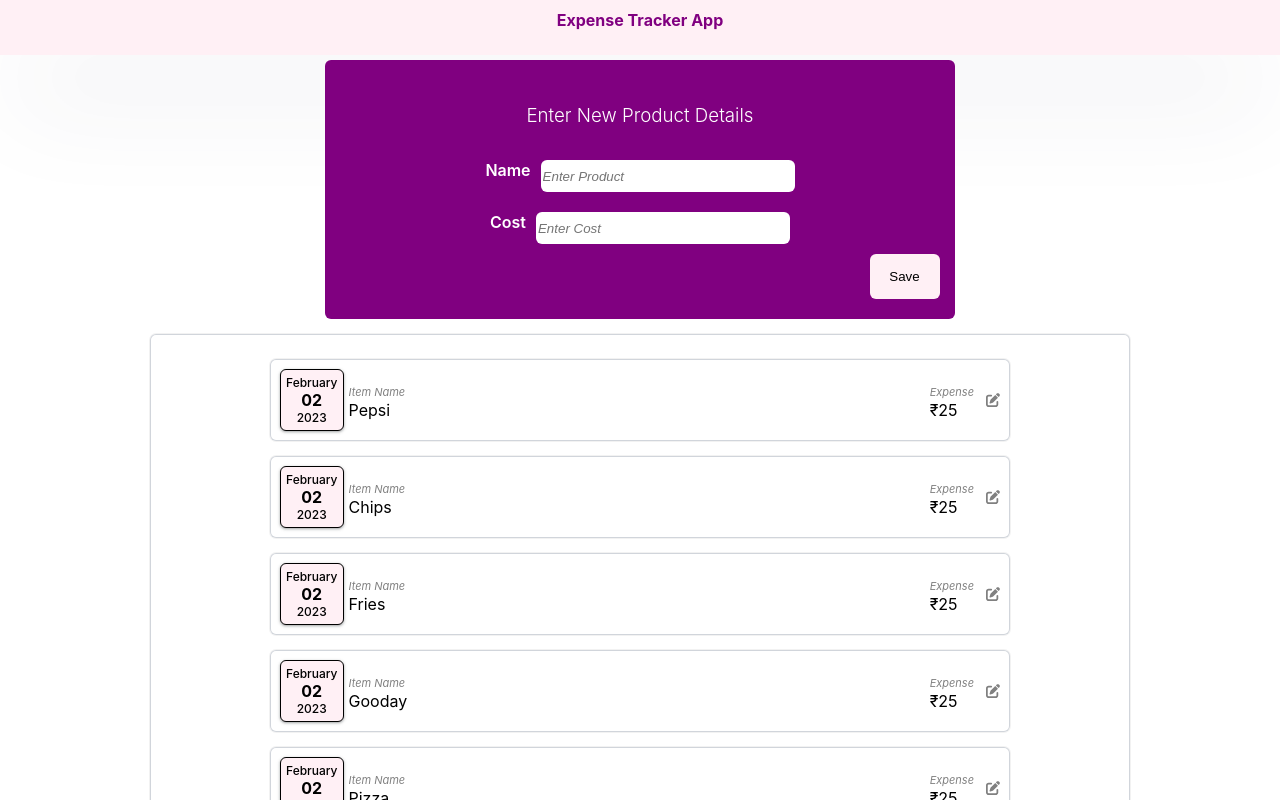
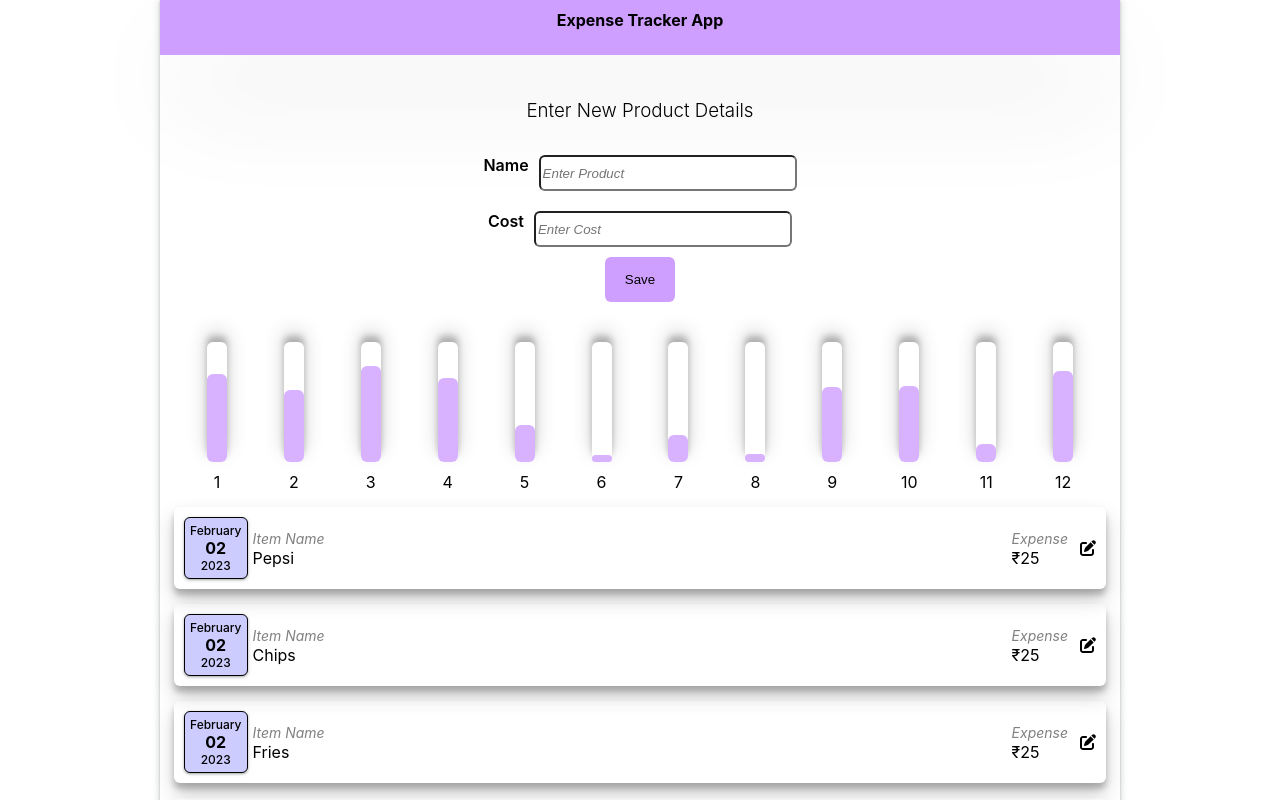
Before and after one commit to AyushVerma150/react-expense-tracker-2023, a React (Create React App) app: page / in a window 1280 px wide. Shown: the top 800 px of the page. Built offline with nearby package versions, Linux system fonts and the light colour scheme.

Commit message:
Expense Filter is Added - Integration Pending

```diff
--- a/src/App.js
+++ b/src/App.js
@@ -2,6 +2,7 @@ import React, { useEffect, useState } from 'react';
 import AppHeader from './components/UI/AppHeader';
 import ExpensesList from './components/Expense/ExpensesList';
 import AddEditExpense from './components/Expense/AddEditExpense';
+import ExpenseFilter from './components/Expense/ExpenseFilter';
 
 const App = () => {
   // default Values
@@ -63,13 +64,23 @@ const App = () => {
   };
 
   return (
-    <div>
+    <div
+      style={{
+        width: '75%',
+        margin: '0px auto',
+        boxShadow:
+          'rgba(60, 64, 67, 0.3) 0px 1px 2px 0px, rgba(60, 64, 67, 0.15) 0px 2px 6px 2px',
+        // margin: '15px',
+        padding: '0 0 10px 0px',
+      }}
+    >
       <AppHeader />
       <AddEditExpense
         edit={editEnabled}
         editInfo={editInfo}
         addEditHandler={addEditExpenseHandler}
       />
+      <ExpenseFilter />
       <ExpensesList productsInfo={productsInfo} editHandler={editHandler} />
     </div>
   );
--- a/src/components/Expense/AddEditExpense.js
+++ b/src/components/Expense/AddEditExpense.js
@@ -31,20 +31,26 @@ const AddEditExpense = ({ edit, editInfo, addEditHandler }) => {
   };
 
   return (
-    <div style={{ width: '78%', margin: '0 auto ', color: 'white' }}>
+    <div
+      style={{
+        width: '100%',
+        margin: '0 auto ',
+        color: 'white',
+      }}
+    >
       <form
         onSubmit={(e) => {
           e.preventDefault();
           onSaveClickHandler();
         }}
         style={{
-          width: '60%',
+          width: '75%',
           margin: '0 auto',
-          background: 'purple',
           textAlign: 'cenetr',
           minHeight: 'max-content',
           borderRadius: '0.375rem',
           padding: '20px 15px',
+          color: 'black',
         }}
       >
         <h3
@@ -66,8 +72,6 @@ const AddEditExpense = ({ edit, editInfo, addEditHandler }) => {
             name="title"
             onChange={onChangeHandler}
             style={{
-              outline: 'none',
-              border: 'none',
               minHeight: '30px',
               fontStyle: 'italic',
               borderRadius: '0.375rem',
@@ -94,8 +98,6 @@ const AddEditExpense = ({ edit, editInfo, addEditHandler }) => {
               onChangeHandler(e);
             }}
             style={{
-              outline: 'none',
-              border: 'none',
               minHeight: '30px',
               fontStyle: 'italic',
               borderRadius: '0.375rem',
@@ -109,10 +111,10 @@ const AddEditExpense = ({ edit, editInfo, addEditHandler }) => {
           />
         </div>
 
-        <div style={{ textAlign: 'right', margin: '0 auto' }}>
+        <div style={{ textAlign: 'center', margin: '0 auto' }}>
           <button
             style={{
-              background: '#FFF0F5',
+              background: '#CF9FFF',
               border: 'none',
               outline: 'none',
               color: 'white',
--- a/src/components/Expense/ExpenseDate.js
+++ b/src/components/Expense/ExpenseDate.js
@@ -4,7 +4,7 @@ const ExpenseDate = ({ date }) => {
       <div
         style={{
           display: 'block',
-          backgroundColor: '#FFF0F5',
+          backgroundColor: '#CCCCFF',
           textAlign: 'center',
           padding: '5px 5px',
           borderRadius: '0.375rem',
--- /dev/null
+++ b/src/components/Expense/ExpenseFilter.js
@@ -0,0 +1,50 @@
+const ExpenseFilter = () => {
+  return (
+    <div
+      style={{
+        // width: '75%',
+        // width: '75%',
+        // background: '#CCCCFF',
+        display: 'flex',
+        alignItems: 'center',
+        justifyContent: 'space-evenly',
+        // padding: '15px 15px',
+        margin: '10px auto',
+      }}
+    >
+      {[1, 2, 3, 4, 5, 6, 7, 8, 9, 10, 11, 12].map((val) => {
+        return (
+          <div style={{ display: 'block', textAlign: 'center' }}>
+            <div
+              style={{
+                height: '120px',
+                width: '20px',
+                borderRadius: '0.375rem',
+                zIndex: '999',
+                boxShadow:
+                  'rgba(0, 0, 0, 0.19) 0px 10px 20px, rgba(0, 0, 0, 0.23) 0px 6px 6px',
+                transform: 'rotate(180deg) scaleX(-1)',
+                margin: '10px',
+                background: 'white',
+              }}
+            >
+              <div
+                style={{
+                  height: Math.floor(Math.random() * 100),
+                  width: '100%',
+                  background: '#CF9FFF',
+                  opacity: '0.8',
+                  zIndex: '9',
+                  borderRadius: '0.375rem',
+                }}
+              ></div>
+            </div>
+            <div>{val}</div>
+          </div>
+        );
+      })}
+    </div>
+  );
+};
+
+export default ExpenseFilter;
--- a/src/components/Expense/ExpenseItem.js
+++ b/src/components/Expense/ExpenseItem.js
@@ -13,7 +13,6 @@ const ExpenseItem = ({ itemName, cost, date, id, editHandler }) => {
   return (
     <Card
       style={{
-        backgroundColor: '#FFF',
         fontWeight: '400',
         display: 'block',
       }}
@@ -32,11 +31,17 @@ const ExpenseItem = ({ itemName, cost, date, id, editHandler }) => {
             width: '100%',
             padding: '5px 5px',
             alignItems: 'center',
+            fontWeight: '600px',
           }}
         >
           <div>
             <span
-              style={{ fontSize: '11px', color: 'grey', fontStyle: 'italic' }}
+              style={{
+                fontSize: '14px',
+                color: 'grey',
+                // fontWeight: 'bold',
+                fontStyle: 'italic',
+              }}
             >
               Item Name
             </span>
@@ -50,11 +55,16 @@ const ExpenseItem = ({ itemName, cost, date, id, editHandler }) => {
             alignItems: 'center',
             justifyContent: 'center',
             gridGap: '12px',
+            fontWeight: '600px',
           }}
         >
           <div>
             <span
-              style={{ fontSize: '11px', color: 'grey', fontStyle: 'italic' }}
+              style={{
+                fontSize: '14px',
+                color: 'grey',
+                fontStyle: 'italic',
+              }}
             >
               Expense
             </span>
@@ -64,8 +74,7 @@ const ExpenseItem = ({ itemName, cost, date, id, editHandler }) => {
           <FontAwesomeIcon
             onClick={onClickHandler}
             style={{
-              color: 'grey',
-              fontSize: '14px',
+              fontSize: '16px',
               fontWeight: 'bolder',
               opacity: '1',
             }}
--- a/src/components/Expense/ExpensesList.js
+++ b/src/components/Expense/ExpensesList.js
@@ -4,7 +4,7 @@ import ExpenseItem from './ExpenseItem';
 
 const ExpensesList = ({ productsInfo, editHandler }) => {
   return (
-    <Card>
+    <div>
       {productsInfo.map(({ itemName, date, cost, id }) => {
         return (
           <ExpenseItem
@@ -16,7 +16,7 @@ const ExpensesList = ({ productsInfo, editHandler }) => {
           />
         );
       })}
-    </Card>
+    </div>
   );
 };
 
--- a/src/components/UI/AppHeader.js
+++ b/src/components/UI/AppHeader.js
@@ -6,10 +6,12 @@ const AppHeader = () => {
         fontWeight: '600',
         padding: '10px 10px',
         minHeight: '35px',
-        color: 'purple',
+        backgroundColor: '#CF9FFF',
         fontWeight: 'bolder',
         marginBottom: '5px',
-        background: '#FFF0F5',
+        // background: 'FFF0F5',
+        // width: '75%',
+        margin: '0 auto',
         boxShadow:
           'rgba(50, 50, 93, 0.25) 0px 50px 100px -20px, rgba(0, 0, 0, 0.3) 0px 30px 60px -30px',
       }}
--- a/src/components/UI/Card.js
+++ b/src/components/UI/Card.js
@@ -4,12 +4,12 @@ const Card = ({ children }) => {
       style={{
         borderRadius: '0.375rem',
         padding: '10px 10px',
-        boxShadow:
-          'rgba(0, 0, 0, 0.05) 0px 0px 0px 1px, rgb(209, 213, 219) 0px 0px 0px 1px inset',
-        width: '75%',
+        width: '95%',
         margin: '0 auto',
         marginTop: '15px',
         marginBottom: '15px',
+        boxShadow:
+          'rgba(0, 0, 0, 0.19) 0px 10px 20px, rgba(0, 0, 0, 0.23) 0px 6px 6px',
       }}
     >
       {children}
```
